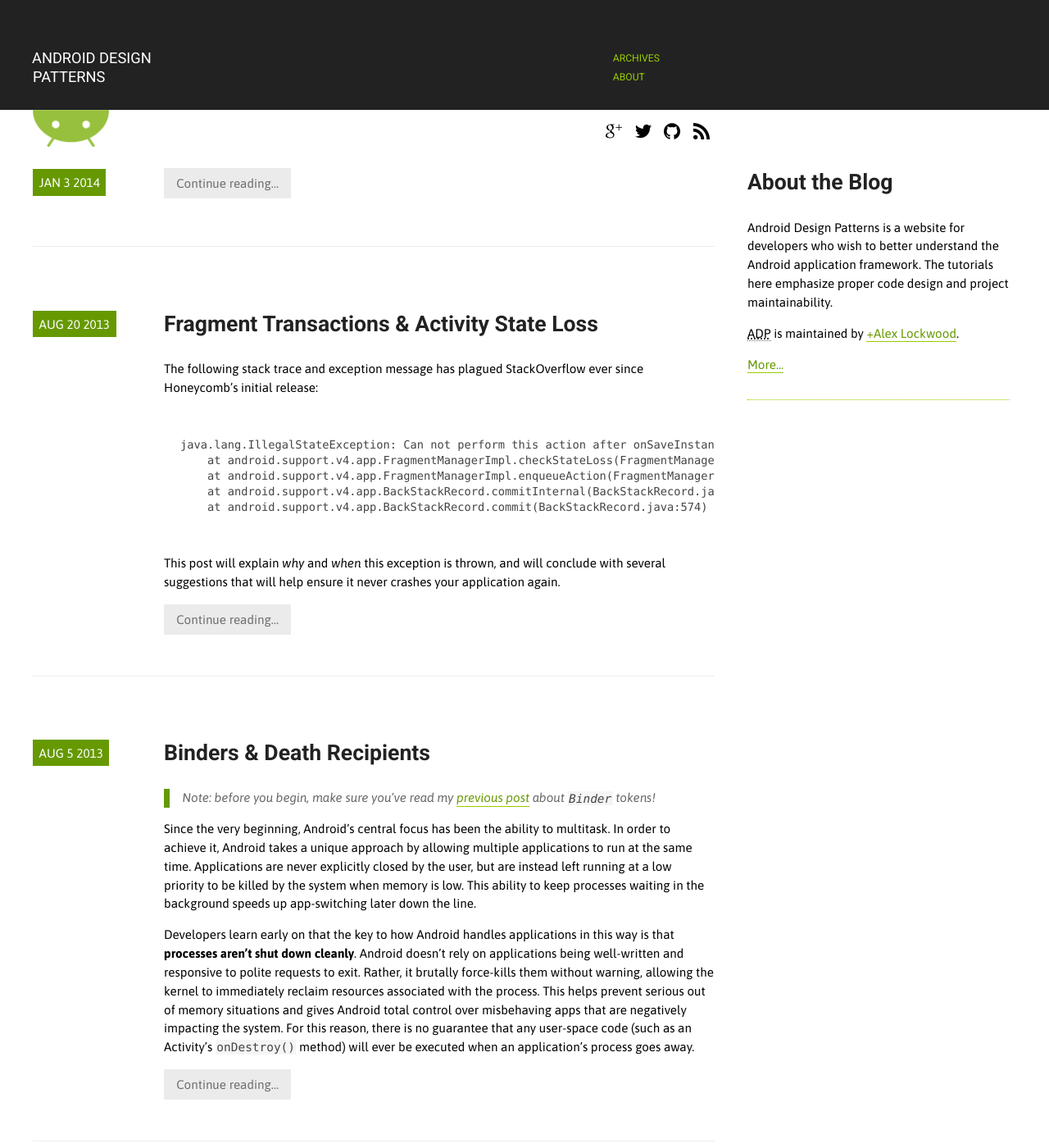
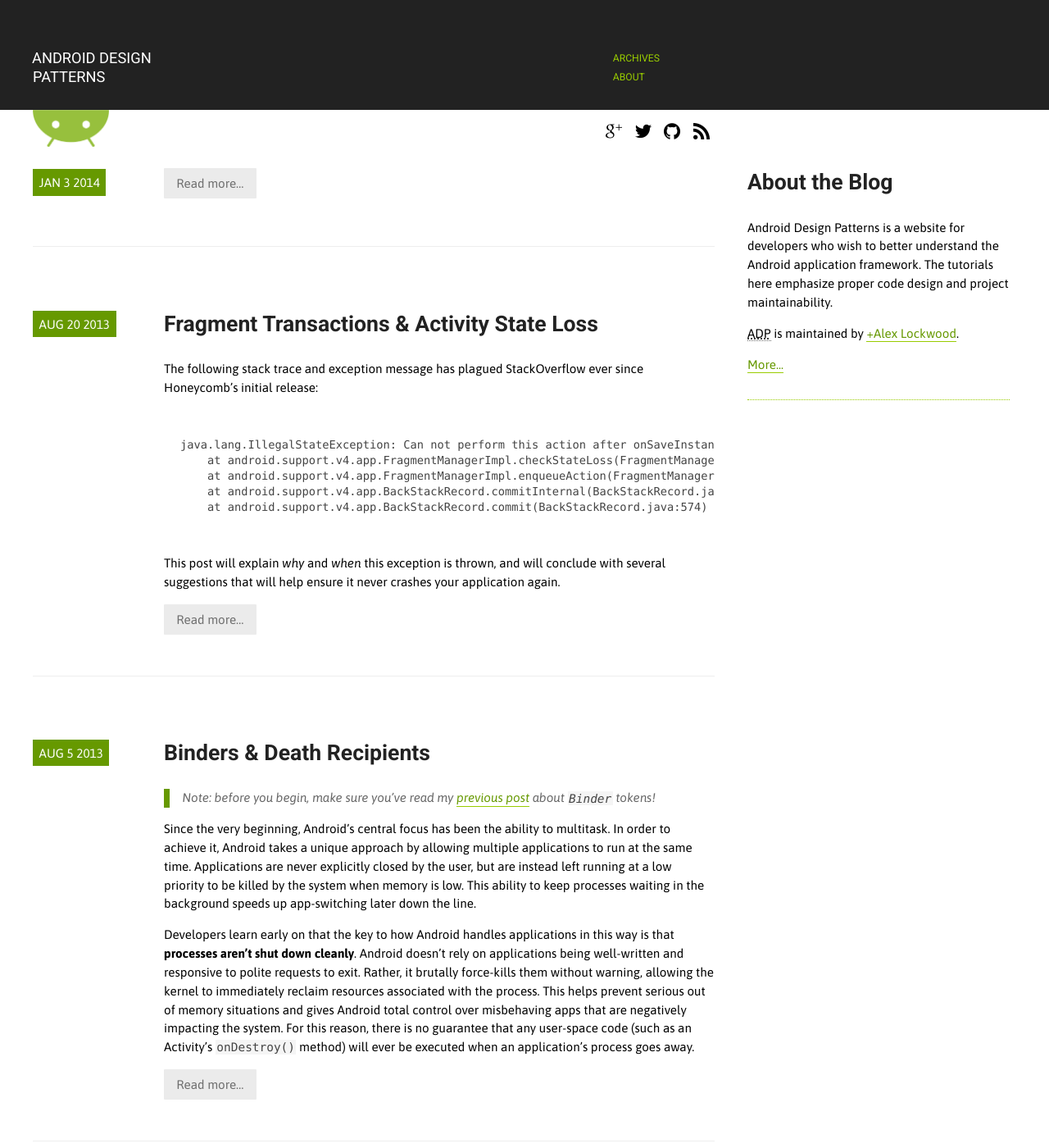
Before and after one commit to alexjlockwood/AndroidDesignPatterns, a Jekyll site: the page built from index.html, in a window 1280 px wide and 1400 px high. Shown: the whole window at 82% size. Built offline with Jekyll 4.4.1, drawn with Linux system fonts in a browser that asks for light colours; Markdown is read by kramdown in place of the engine named in the settings; the list of posts is cut into pages by our own code; comment, search, counter and statistics services are not loaded; some of the changed text lies outside the part shown.

Commit message:
Changed name of read more

```diff
--- a/index.html
+++ b/index.html
@@ -13,7 +13,7 @@
     <div class="body">
       <header><h2 class="post-title no-border"><a href="{{ post.url }}">{{ post.title }}</a></h2></header>
       {{ post.excerpt }}
-      <footer><a rel="full-article" href="{{ post.url }}">Continue reading&#8230;</a></footer>
+      <footer><a rel="full-article" href="{{ post.url }}">Read more&#8230;</a></footer>
     </div>
     <div class="clearfix"></div>
   </article>
```
